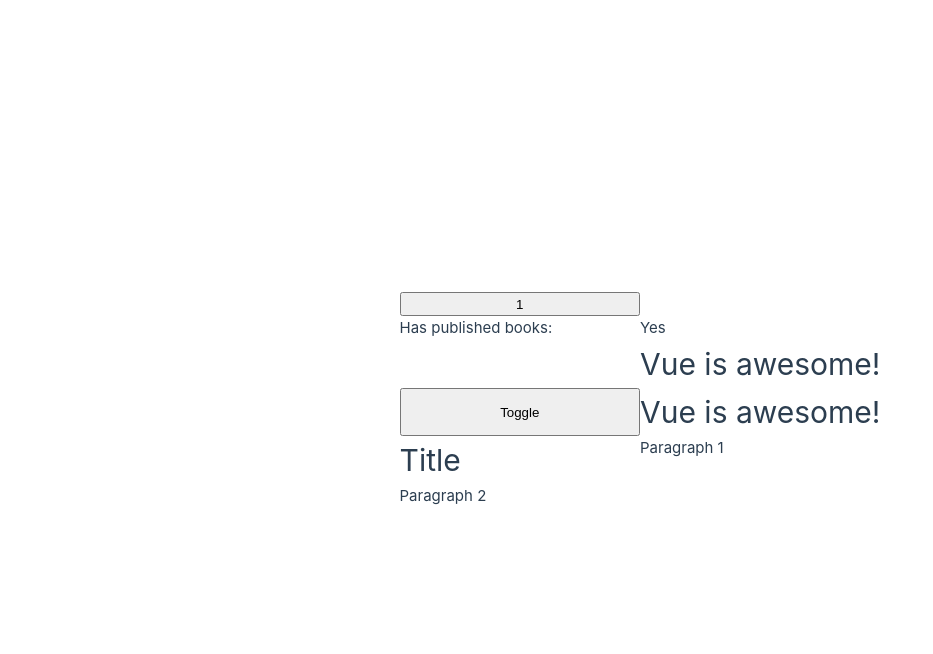
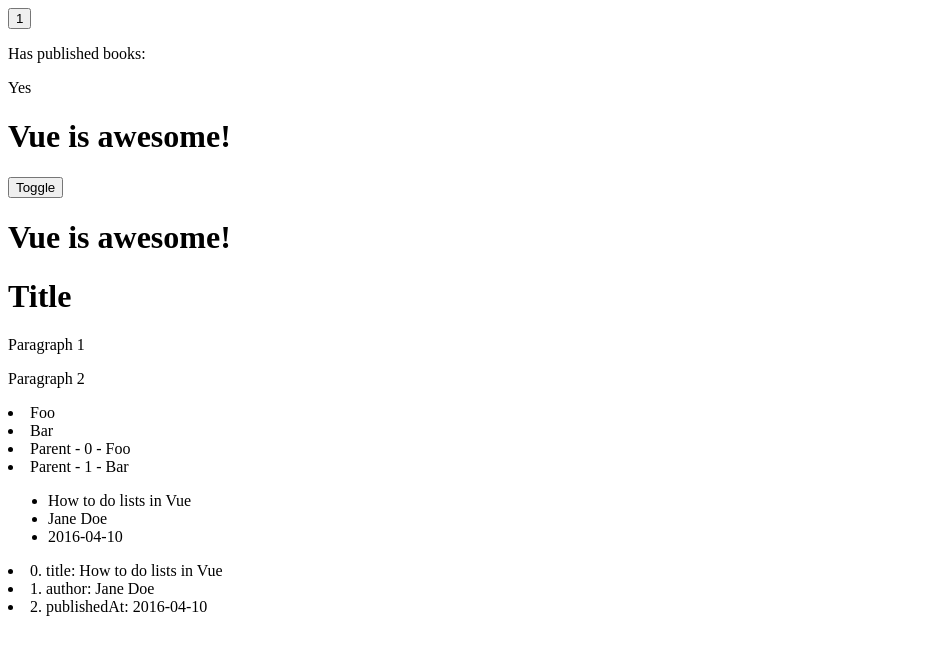
Before and after one commit to peterfk/vue-tut, a Vue app: page / in a window 1280 px wide. Shown: the top 654 px of the page, without its empty margins (0-933 px from the left). Built offline with nearby package versions, Linux system fonts and the light colour scheme.

Commit message:
Add v-for loop examples and reactive object to App.vue
- Update App.vue with v-for loop examples
- Add reactive object example to App.vue
- Modify template to include new examples
- Update script section with new variables and logic

```diff
--- a/src/App.vue
+++ b/src/App.vue
@@ -40,6 +40,21 @@
 
 var awesome = ref(true)
 
+const parentMessage = ref('Parent')
+const items = ref([{ message: 'Foo' }, { message: 'Bar' }])
+
+items.value.forEach((item, index) => {
+  // has access to outer scope `parentMessage`
+  // but `item` and `index` are only available in here
+  console.log(parentMessage.value, item.message, index)
+})
+
+const myObject = reactive({
+  title: 'How to do lists in Vue',
+  author: 'Jane Doe',
+  publishedAt: '2016-04-10'
+})
+
 </script>
 
 <template>
@@ -69,6 +84,24 @@
     <p>Paragraph 1</p>
     <p>Paragraph 2</p>
   </template>
+
+  <li v-for="item in items">
+    {{ item.message }}
+  </li>
+
+  <li v-for="(item, index) in items">
+    {{ parentMessage }} - {{ index }} - {{ item.message }}
+  </li>
+
+  <ul>
+    <li v-for="value in myObject">
+      {{ value }}
+    </li>
+  </ul>
+
+  <li v-for="(value, key, index) in myObject">
+    {{ index }}. {{ key }}: {{ value }}
+  </li>
 
 </template>
 
--- a/src/main.js
+++ b/src/main.js
@@ -1,4 +1,4 @@
-import './assets/main.css'
+// import './assets/main.css'
 
 import { createApp } from 'vue'
 import App from './App.vue'
```
